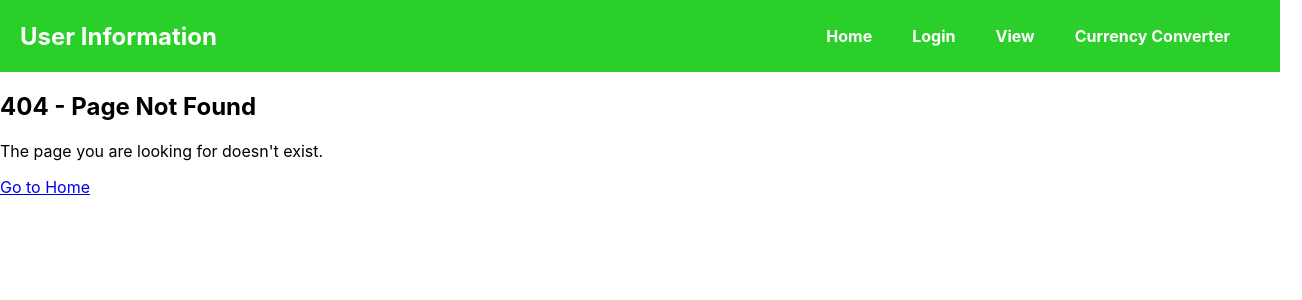
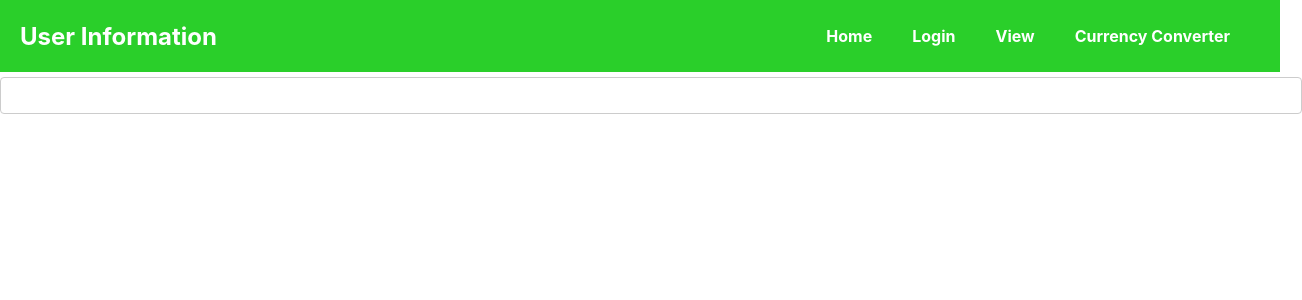
Before and after one commit to Ritik796/UserInformation, a React (Create React App) app: page /uselogger in a window 1280 px wide. Before the commit this address had no page. Shown: the top 300 px of the page, 1302 px wide, since content can reach past the window. Built offline with nearby package versions, Linux system fonts and the light colour scheme.

Commit message:
code committed

```diff
--- a/src/App.js
+++ b/src/App.js
@@ -12,10 +12,11 @@ import Counter from "./Practics.js/Counter";
 import Memo from "./Component/Memo";
 import DId from "./Component/DId";
 import Parent from "./Practics.js/Parent";
-// import Childone from "./Practics.js/Childone";
+
 import Parrentone from "./Practics.js/Parrentone";
 import Test from "./Practics.js/Test";
 
+import ForUseloggerTest from "./Practics.js/ForUseloggerTest";
 
 function App() {
   return (
@@ -33,13 +34,13 @@ function App() {
             <Route path="/edit/:id" element={<Edit />} />
             <Route path="*" element={<Default />} />
             <Route path="/counter" element={<Counter />} />
-            <Route path="/memo" element={<Memo/>} />
-            <Route path="/f" element={<DId/>} />
-            <Route path="/parent" element={<Parent/>}/>
-            <Route path="/childone" element={<Parrentone/>}/>
-            <Route path="/test" element={<Test/>}/>
+            <Route path="/memo" element={<Memo />} />
+            <Route path="/f" element={<DId />} />
+            <Route path="/parent" element={<Parent />} />
+            <Route path="/childone" element={<Parrentone />} />
+            <Route path="/test" element={<Test />} />
+            <Route path="/uselogger" element={<ForUseloggerTest />} />
           </Routes>
-
         </ContextState>
       </>
     </BrowserRouter>
--- /dev/null
+++ b/src/Practics.js/ForUseloggerTest.js
@@ -0,0 +1,15 @@
+import React, { useState } from 'react'
+import Uselogger from './Uselogger'
+
+const ForUseloggerTest = () => {
+    const [name,setname ] = useState("")
+    Uselogger(name)
+  return (
+    <div>
+      <input type="text" name="name" id="name" value={name} onChange={(e)=>setname(e.target.value)} />
+
+    </div>
+  )
+}
+
+export default ForUseloggerTest
--- /dev/null
+++ b/src/Practics.js/Uselogger.js
@@ -0,0 +1,7 @@
+import  { useDebugValue, useEffect } from "react";
+
+const Uselogger = (value) => {
+  useDebugValue(value)
+  useEffect(() => {console.log(value)}, [value]);
+};
+export default Uselogger;
```
